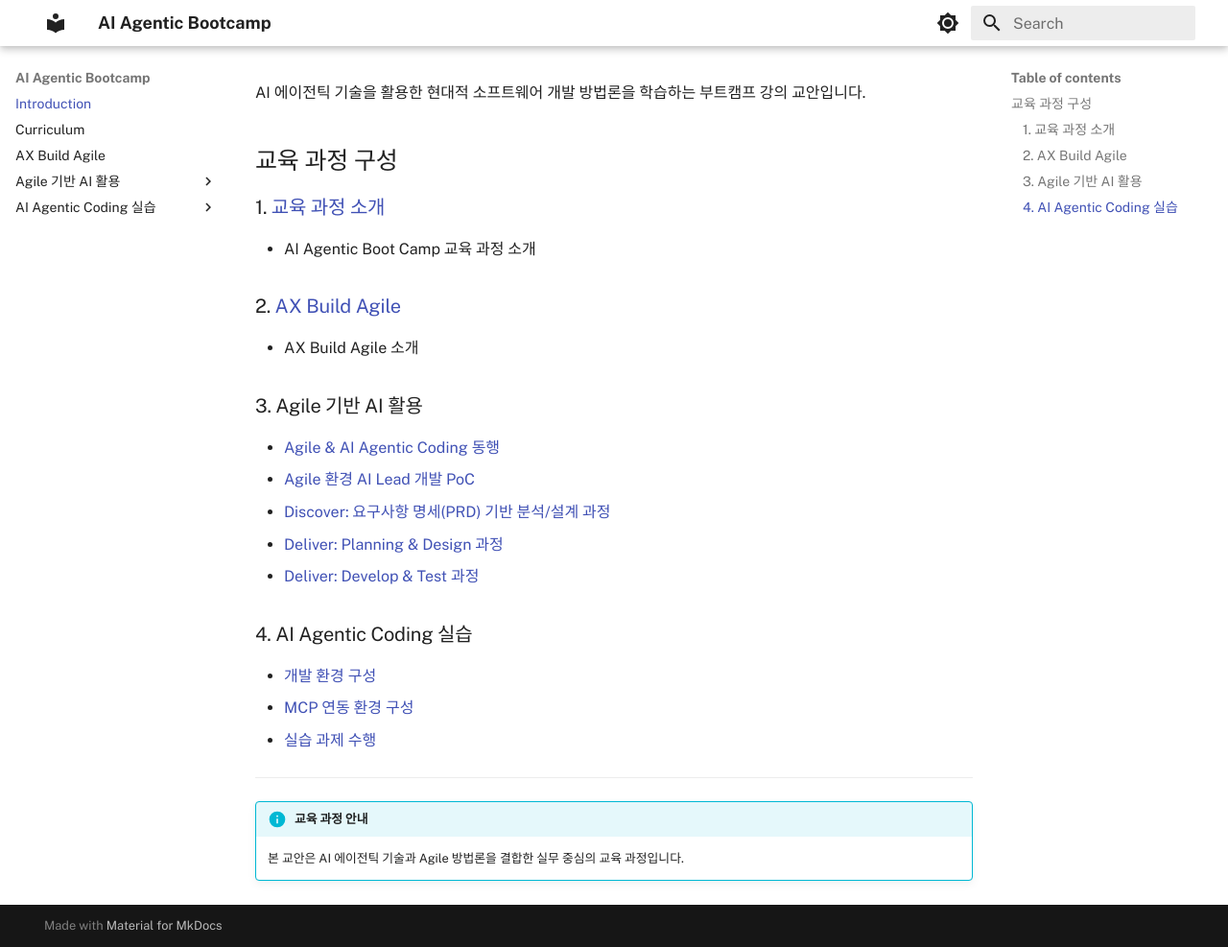
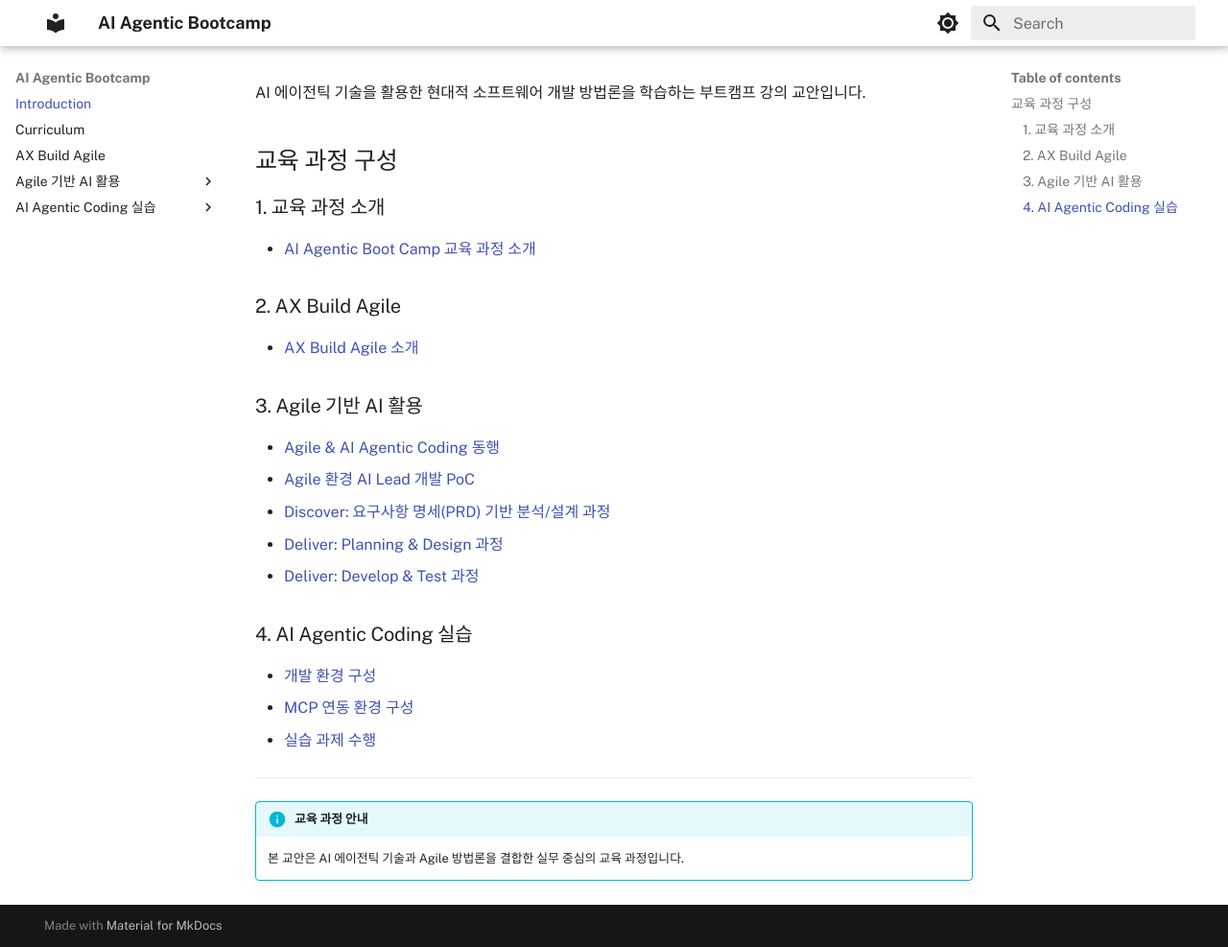
Before and after one commit to kt-ax-build/bootcamp, an MkDocs documentation site: the page built from docs/index.md, in a window 1280 px wide and 987 px high. Shown: the whole window at 96% size. Built offline with MkDocs 1.6.1 and Material for MkDocs 9.7.7, drawn with Linux system fonts in a browser that asks for light colours.

```diff
--- a/docs/README.md
+++ b/docs/README.md
@@ -4,11 +4,11 @@ AI 에이전틱 기술을 활용한 현대적 소프트웨어 개발 방법론
 
 ## 교육 과정 구성
 
-### 1. [교육 과정 소개](introduction/course-overview.md)
-- AI Agentic Boot Camp 교육 과정 소개
+### 1. 교육 과정 소개
+- [AI Agentic Boot Camp 교육 과정 소개](introduction/course-overview.md)
 
-### 2. [AX Build Agile](agile/ax-build-intro.md)
-- AX Build Agile 소개
+### 2. AX Build Agile
+- [AX Build Agile 소개](agile/ax-build-intro.md)
 
 ### 3. Agile 기반 AI 활용
 - [Agile & AI Agentic Coding 동행](agile-ai/agile-ai-coding.md)
```
